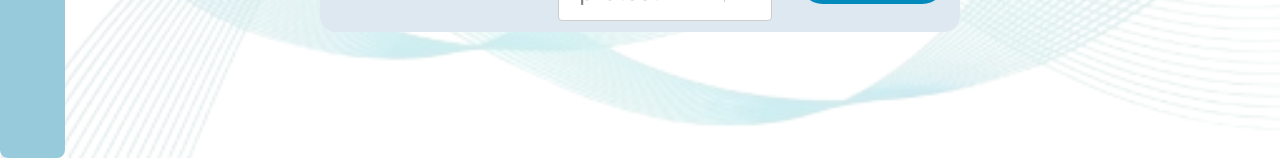
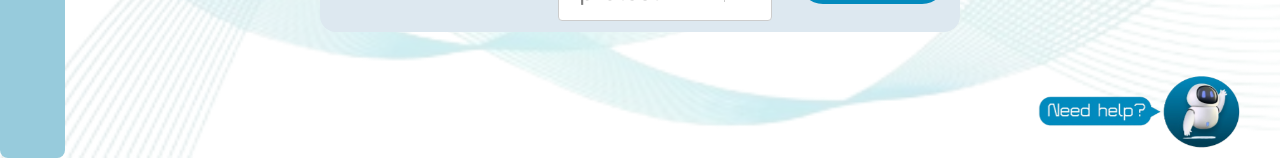
Before and after one commit to PCN-LAB/naas-frontend, a React (Create React App) app: page /map-input in a window 1280 px wide. Shown: the part 642-800 px from the top of the page. Built offline with nearby package versions, Linux system fonts and the light colour scheme; the HTML template or start-up script is replaced by a standard one.

Commit message:
Add a chat-bot button

```diff
--- /dev/null
+++ b/src/components/Chatbot.js
@@ -0,0 +1,21 @@
+import React, { useState } from 'react';
+import ChatBotLogo from '../assets/chatbot-logo.png';
+
+const Chatbot = () => {
+    const [showChatbot, setShowChatbot] = useState(false);
+
+    const toggleChatbot = () => {
+        setShowChatbot(!showChatbot);
+    };
+
+    return (
+        <button
+            onClick={toggleChatbot}
+            className="fixed bottom-0 right-0 mr-8 mb-2"
+        >
+            <img src={ChatBotLogo} alt="Chatbot" className='h-20'/>
+        </button>
+    );
+};
+
+export default Chatbot;
--- a/src/components/MapInput.js
+++ b/src/components/MapInput.js
@@ -6,6 +6,7 @@ import KeyWordInput from './KeyWordInput';
 import KeyWordsShow from '../layout/KeyWordsShow';
 import background from '../assets/map-input-bg.png'
 import Sidebar from '../components/Vertical-nav/vertical-nav';
+import Chatbot from './Chatbot';
 
 
 function MapInput() {
@@ -20,6 +21,7 @@ function MapInput() {
                 <KeyWordInput />
                 <KeyWordsShow />
             </div>
+            <Chatbot />
         </div>
     );
 }
```
Also changed, not shown: src/assets/chatbot-logo.png (added).
